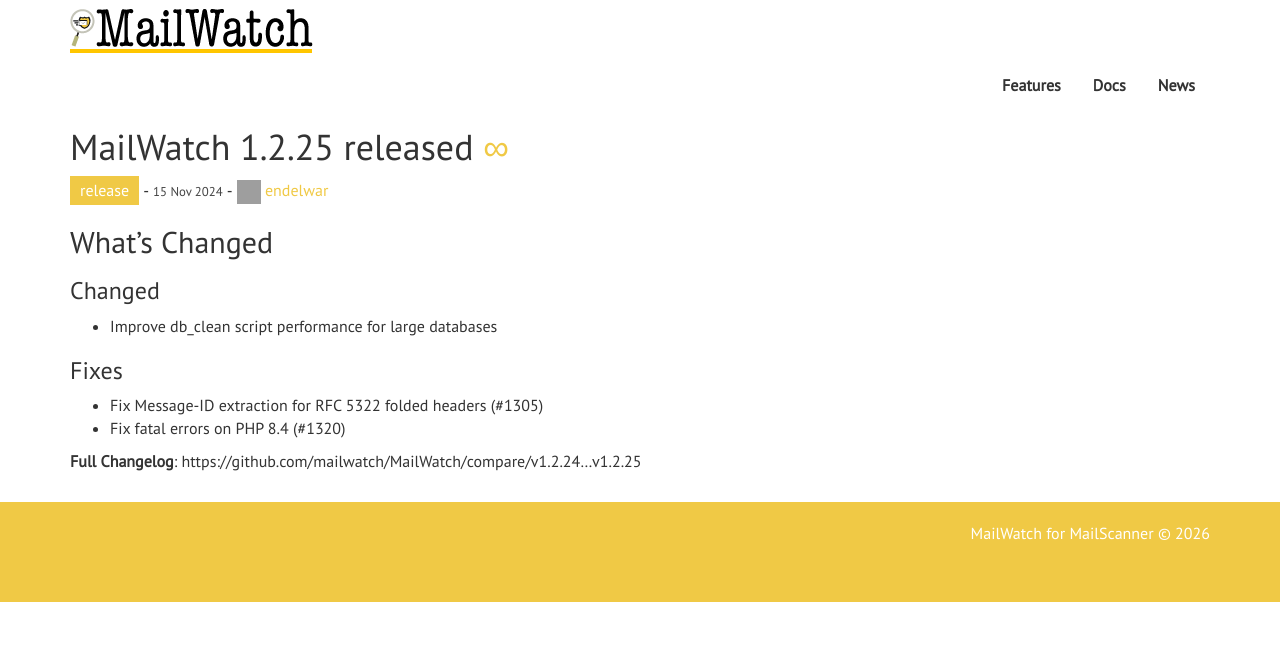
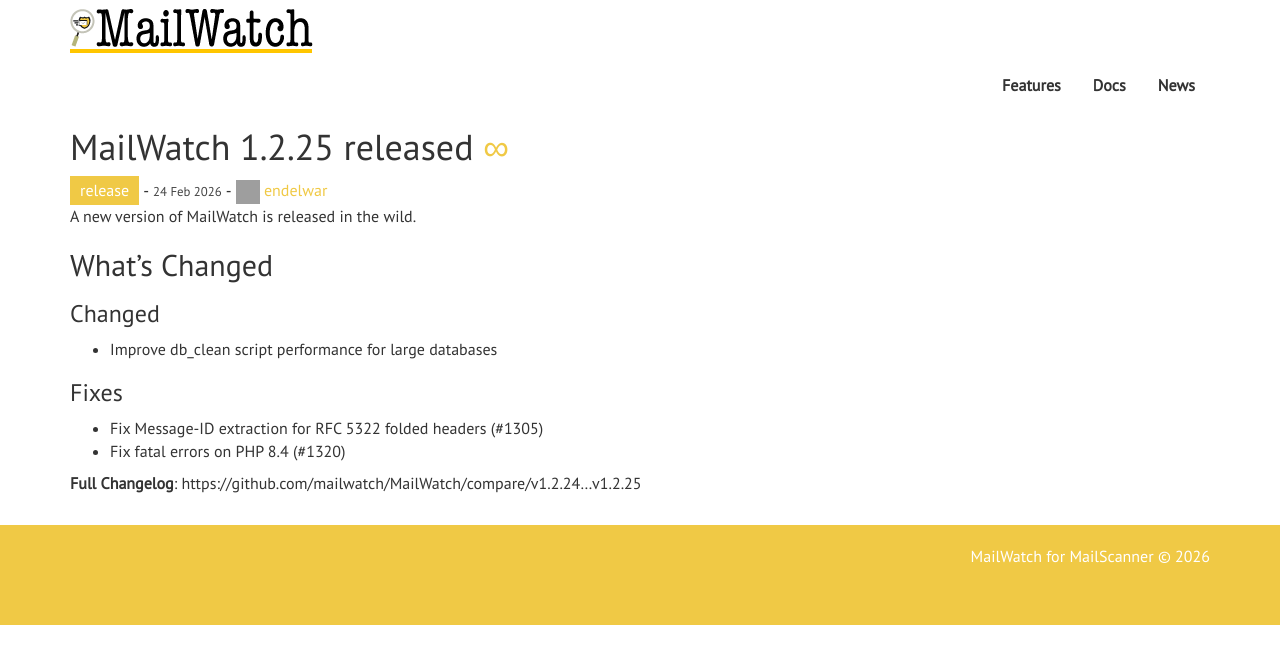
Before and after one commit to mailwatch/mailwatch.github.io, a Jekyll site: the page built from _posts/2026-02-24-mailwatch-1-2-25-released.md, in a window 1280 px wide. Shown: the top 664 px of the page. Built offline with Jekyll 4.4.1, drawn with Linux system fonts in a browser that asks for light colours; grey boxes are pictures that could not be loaded.

Commit message:
Fix release order

```diff
--- a/_posts/2024-11-15-mailwatch-1-2-25-released.md
+++ b/_posts/2026-02-24-mailwatch-1-2-25-released.md
@@ -1,11 +1,13 @@
 ---
 layout: news_single
 title: 'MailWatch 1.2.25 released'
-date: 2024-11-15 10:00:00 +0100
+date: 2026-02-24 18:06:00 +0100
 author: endelwar
 version: 1.2.25
 categories: [release]
 ---
+
+A new version of MailWatch is released in the wild.
 
 ## What's Changed
 
```
Also changed, not shown: _posts/2026-04-09-mailwatch-1-2-26-released.md (renamed from _posts/2025-02-28-mailwatch-1-2-26-released.md, +1 -1 lines), _posts/2026-07-30-mailwatch-1-2-27-released.md (renamed from _posts/2025-07-30-mailwatch-1-2-27-released.md, +1 -1 lines).
